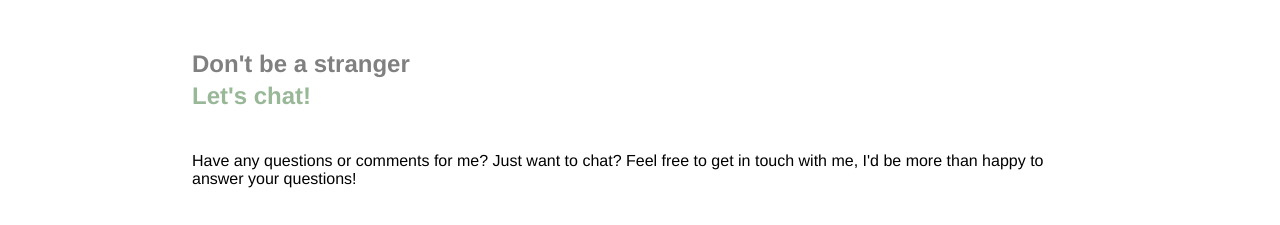
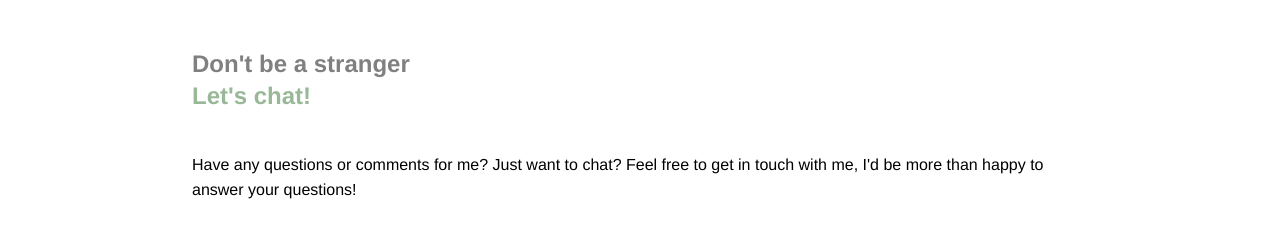
Before and after one commit to taylormacmillan/taylormacmillan.github.io, a plain HTML site: page contact.html in a window 1280 px wide. Shown: the part 102-327 px from the top of the page. Drawn offline with Linux system fonts and the light colour scheme.

Commit message:
Fix a font typo

```diff
--- a/css/main.css
+++ b/css/main.css
@@ -290,7 +290,7 @@ h1 {
 	margin: 40px 15% 0 15%;
 }
 
-.conact-section p {
+.contact-section p {
 	font-size: 16px;
 	line-height: 25px;
 }
```
